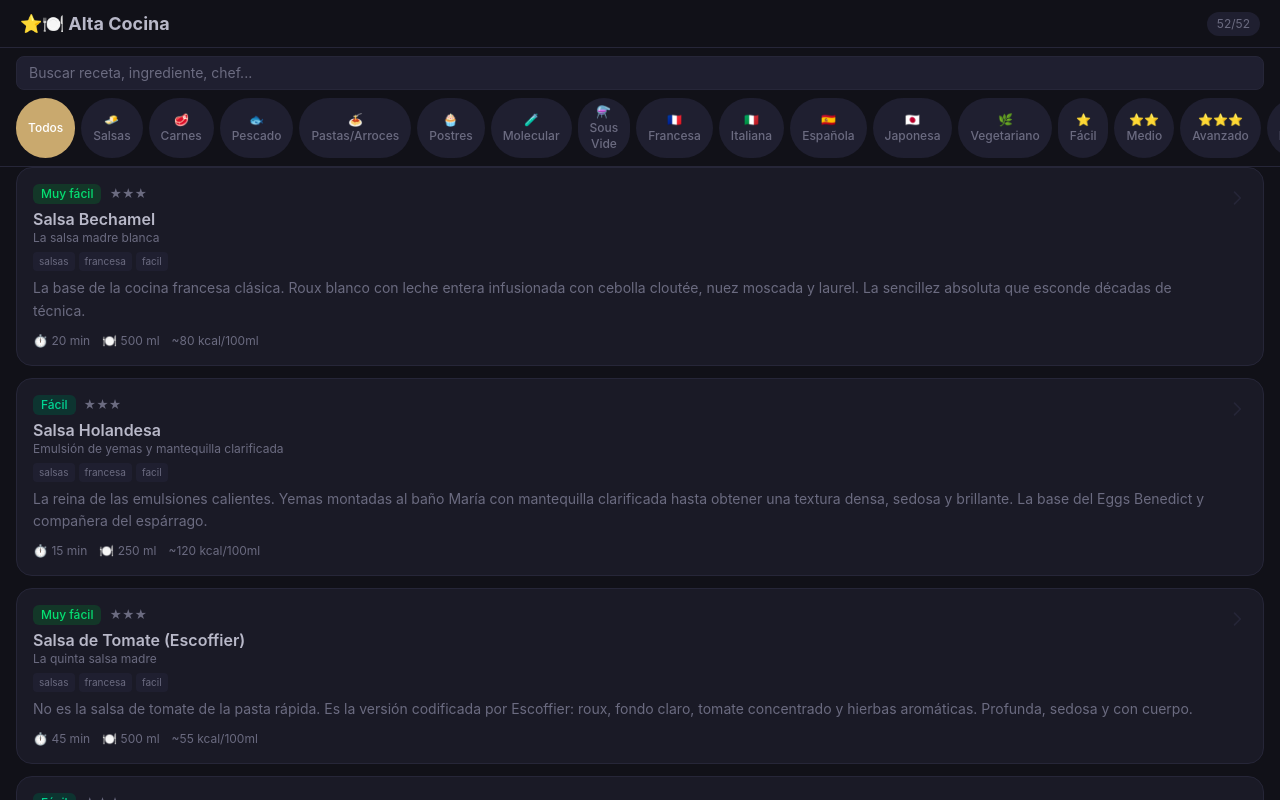
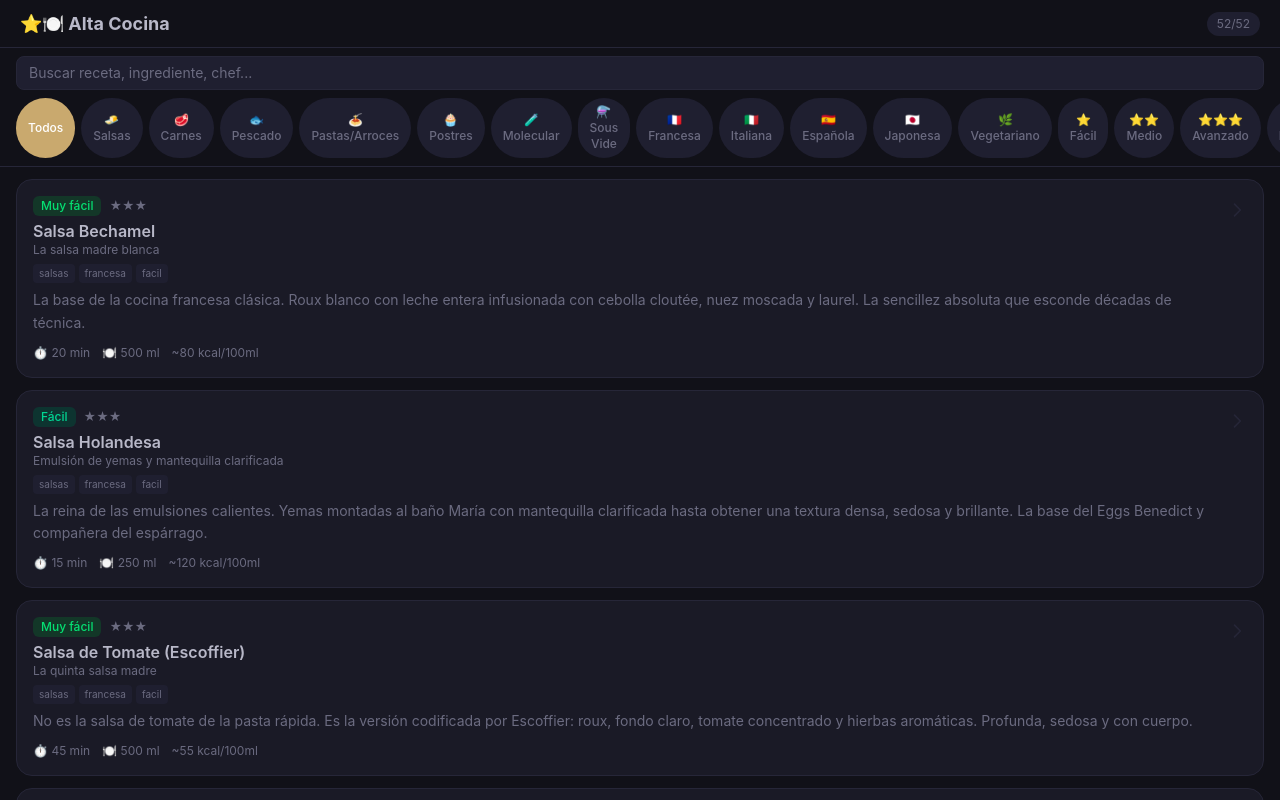
Before and after one commit to TecladoOscuro/cocinitas-avanzado, a React (Vite) app: page / in a window 1280 px wide. Shown: the top 800 px of the page. Built offline with nearby package versions, Linux system fonts and the light colour scheme.

Commit message:
Añadir margen superior entre header y lista

```diff
--- a/src/pages/Home.tsx
+++ b/src/pages/Home.tsx
@@ -83,7 +83,7 @@ export function Home() {
         </div>
       </div>
 
-      <div className="pb-8 px-4">
+      <div className="pt-3 pb-8 px-4">
         <div className="space-y-3">
           {filtered.map((recipe) => (
             <Link
```
